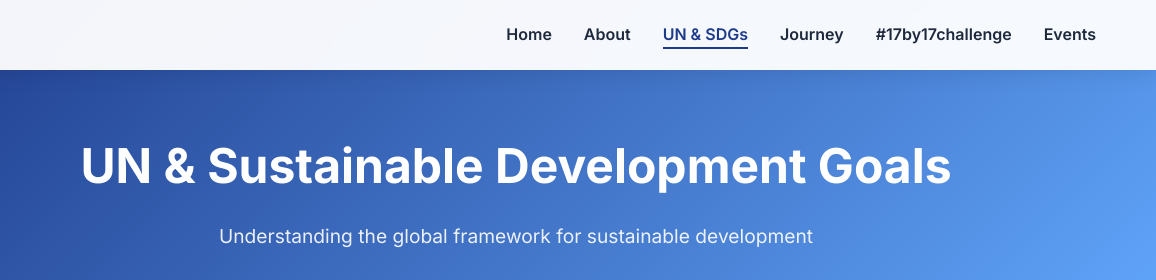
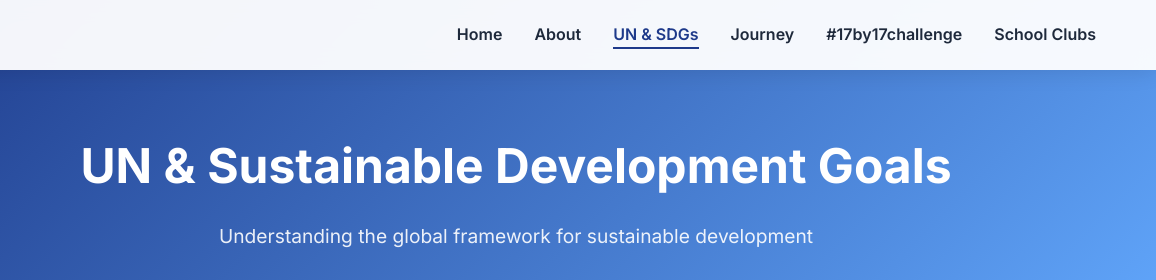
Before and after one commit to 17byseventeen/Website, a plain HTML site: page sdgs.html in a window 1280 px wide. Shown: the top 280 px of the page, 124-1280 px from the left. Drawn offline with Linux system fonts and the light colour scheme.

Commit message:
Update sdgs.html

```diff
--- a/sdgs.html
+++ b/sdgs.html
@@ -34,7 +34,7 @@
                     <a href="challenge.html" class="nav-link">#17by17challenge</a>
                 </li>
                 <li class="nav-item">
-                    <a href="events.html" class="nav-link">Events</a>
+                    <a href="events.html" class="nav-link">School Clubs</a>
                 </li>
             </ul>
             <div class="hamburger">
```
